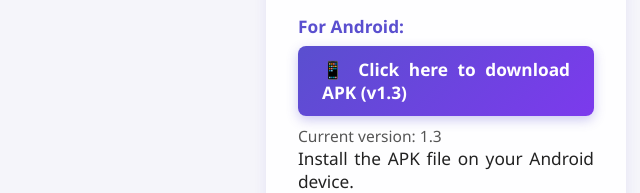
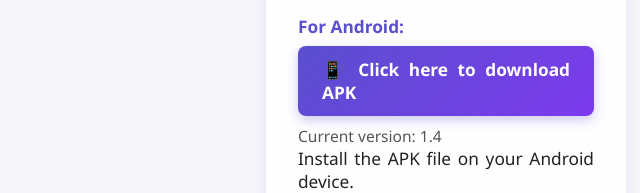
Before and after one commit to daniloluzjr/site-corporativo-luxsolutions, a website: page app.html in a window 1280 px wide. Shown: the part 376-569 px from the top of the page, 194-834 px from the left. Drawn offline with Linux system fonts and the light colour scheme.

Commit message:
Add files via upload

```diff
--- a/app.html
+++ b/app.html
@@ -13,8 +13,8 @@
       <h1>Install our App</h1>
       <p>
         <strong>For Android:</strong><br>
-        <a href="app-debug-v1.3.apk" download class="download-btn">📱 Click here to download APK (v1.3)</a><br>
-        <span style="font-size: 0.9em; color: #555;">Current version: 1.3</span><br>
+        <a href="app-debug-v1.4.apk" download class="download-btn">📱 Click here to download APK</a><br>
+        <span style="font-size: 0.9em; color: #555;">Current version: 1.4</span><br>
         Install the APK file on your Android device.<br>
         <small><em>Note: You may need to enable "Unknown sources" in your device settings.</em></small><br>
         <br>
```
Also changed, not shown: 1 other file.
